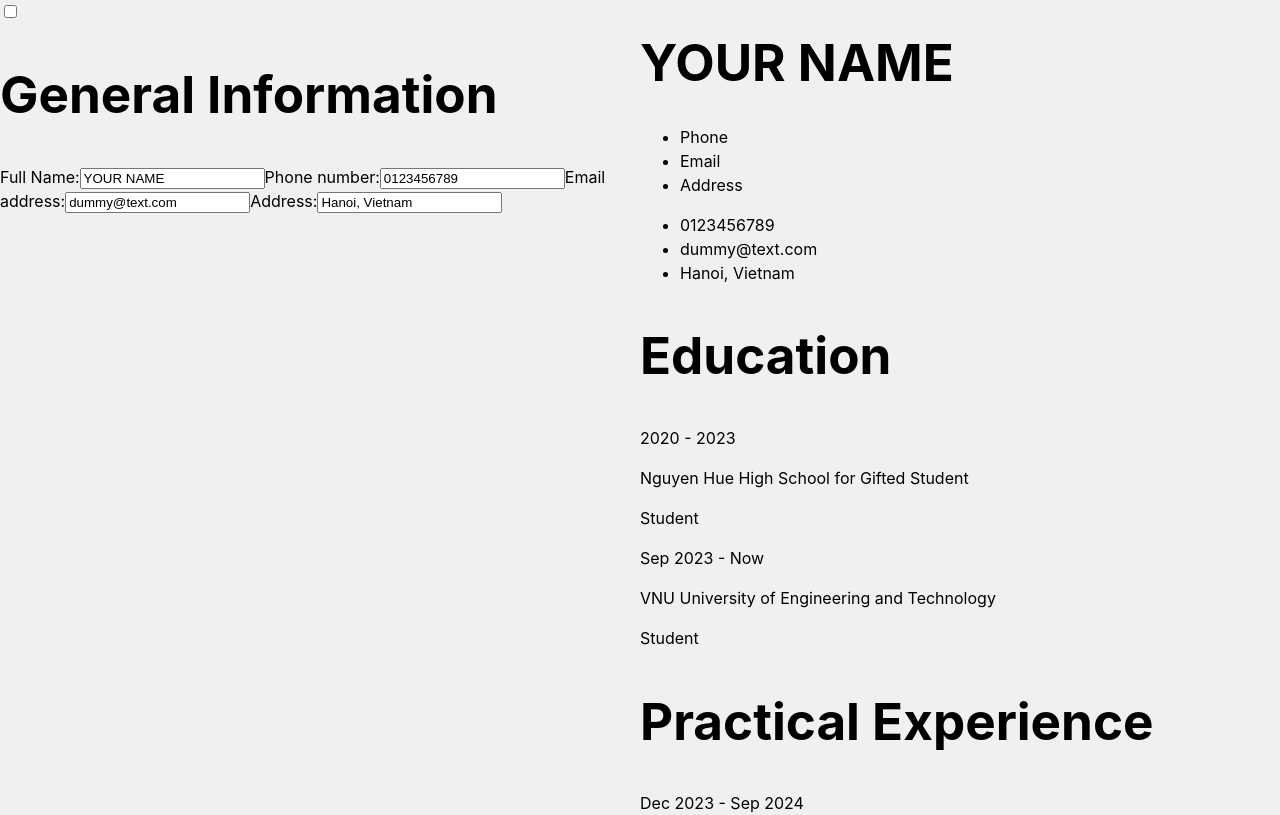
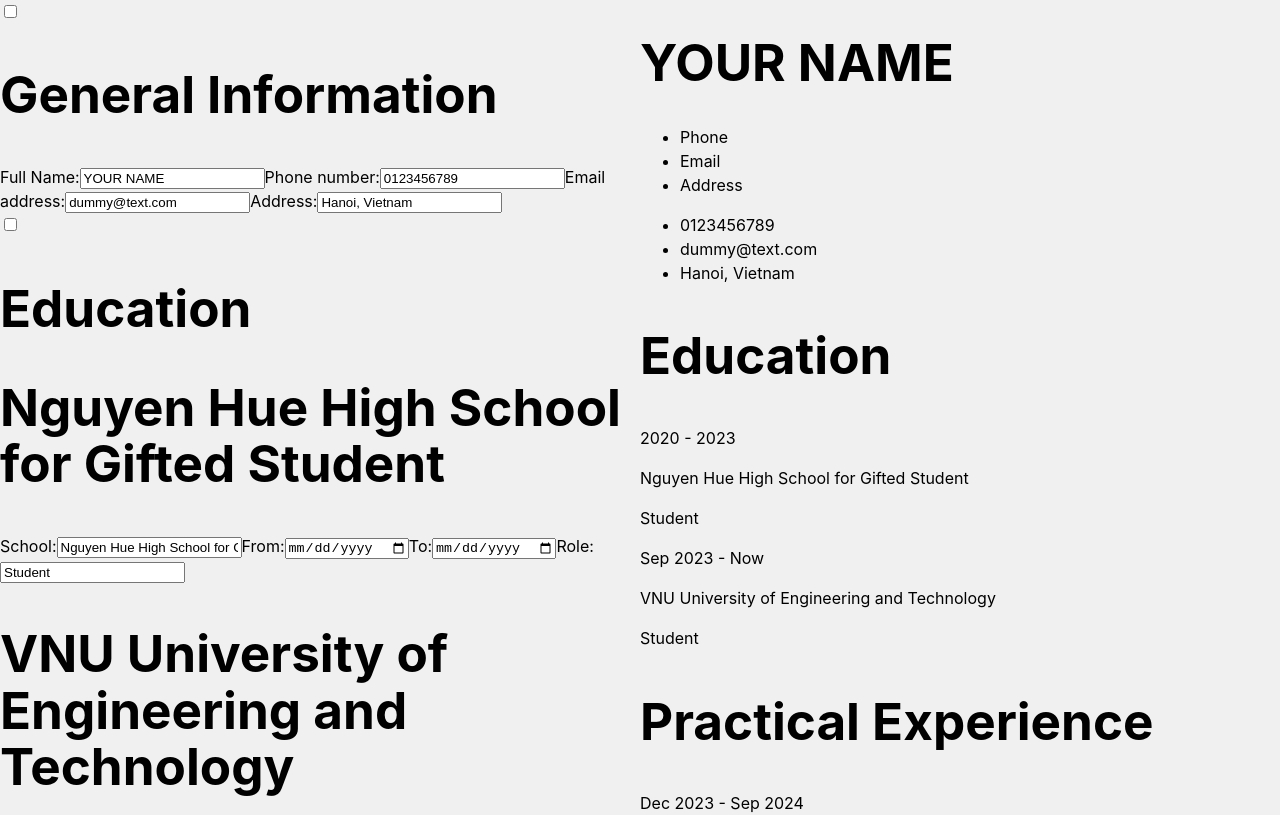
Before and after one commit to trandangduat/cv-application, a React (Vite) app: page / in a window 1280 px wide. Shown: the top 815 px of the page. Built offline with nearby package versions, Linux system fonts and the light colour scheme.

Commit message:
Add Education Section with basic form

```diff
--- a/src/App.jsx
+++ b/src/App.jsx
@@ -15,10 +15,38 @@ function App() {
       <Leftside
         fullName = {fullName}
         contactInfos = {contactInfos}
-        changeFullName = {(e) => setFullName(e.target.value)}
-        changePhoneNumber = {(e) => setContactInfos([e.target.value, contactInfos[1], contactInfos[2]])}
-        changeEmail = {(e) => setContactInfos([contactInfos[0], e.target.value, contactInfos[2]])}
-        changeAddress = {(e) => setContactInfos([contactInfos[0], contactInfos[1], e.target.value])}
+        educationalExperiences = {educationalExperiences}
+
+
+
+        changeFullName = {
+          (e) => setFullName(e.target.value)
+        }
+        changePhoneNumber = {
+          (e) => setContactInfos([e.target.value, contactInfos[1], contactInfos[2]])
+        }
+        changeEmail = {
+          (e) => setContactInfos([contactInfos[0], e.target.value, contactInfos[2]])
+        }
+        changeAddress = {
+          (e) => setContactInfos([contactInfos[0], contactInfos[1], e.target.value])
+        }
+        changeEducation = {
+          (e) => {
+            let index = e.target.parentElement.getAttribute("data-index");
+            // IMPORTANT:
+            // 'const newEducation = educationalExperiences;' doesn't work here
+            // because then 'newEducation' just references the existing array
+            const newEducation = [...educationalExperiences];
+            for (let i = 0; i < newEducation.length; i++) {
+              if (newEducation[i].id == index) {
+                newEducation[i][e.target.getAttribute("name")] = e.target.value;
+                break;
+              }
+            }
+            setEducationalExperiences(newEducation);
+          }
+        }
 
       />
       <Rightside
--- a/src/components/Leftside.jsx
+++ b/src/components/Leftside.jsx
@@ -1,27 +1,46 @@
+function Input (props) {
+  return (
+      <input
+        type = {props.type}
+        name = {props.name}
+        id = {props.name}
+        value = {props.value}
+        onChange = {props.onChange}
+      />
+  );
+}
+
 function GeneralInfo (props) {
   return (
     <form>
-      <label for = "full-name">Full Name:</label>
-      <input
-        type = "text" name = "full-name" id = "full-name"
+      <label htmlFor = "full-name">Full Name:</label>
+      <Input
+        type = "text"
+        name = "full-name"
         value = {props.fullName}
         onChange = {props.changeFullName}
       />
 
-      <label for = "phone-number">Phone number:</label>
-      <input type = "number" name = "phone-number" id = "phone-number"
+      <label htmlFor = "phone-number">Phone number:</label>
+      <Input
+        type = "number"
+        name = "phone-number"
         value = {props.contactInfos[0]}
         onChange={props.changePhoneNumber}
       />
 
-      <label for = "email">Email address:</label>
-      <input type = "email" name = "email" id = "email"
+      <label htmlFor = "email">Email address:</label>
+      <Input
+        type = "email"
+        name = "email"
         value = {props.contactInfos[1]}
         onChange = {props.changeEmail}
       />
 
-      <label for = "address">Address:</label>
-      <input type = "text" name = "address" id = "address"
+      <label htmlFor = "address">Address:</label>
+      <Input
+        type = "text"
+        name = "address"
         value = {props.contactInfos[2]}
         onChange = {props.changeAddress}
       />
@@ -29,7 +48,87 @@ function GeneralInfo (props) {
   );
 }
 
+function Place (props) {
+  return (
+    <form className = "place" data-index = {props.index}>
+      <h1>{props.school}</h1>
+
+      <label htmlFor = "school">School:</label>
+      <Input
+        type = "text"
+        name = "school"
+        value = {props.school}
+        onChange = {props.changeEducation}
+      />
+
+      <label htmlFor = "from">From:</label>
+      <Input
+        type = "date"
+        name = "from"
+        value = {props.from}
+        onChange = {props.changeEducation}
+      />
+
+      <label htmlFor = "to">To:</label>
+      <Input
+        type = "date"
+        name = "to"
+        value = {props.to}
+        onChange = {props.changeEducation}
+      />
+
+      <label htmlFor = "role">Role:</label>
+      <Input
+        type = "text"
+        name = "role"
+        value = {props.role}
+        onChange = {props.changeEducation}
+      />
+    </form>
+  );
+}
+
+function Education (props) {
+  return (
+    <>
+      {props.educationalExperiences.map((place) => {
+        return (
+          <Place
+            from = {place.from}
+            to = {place.to}
+            role = {place.role}
+            school = {place.school}
+            index = {place.id}
+            key = {place.id}
+            changeEducation = {props.changeEducation}
+          />
+        )
+      })}
+    </>
+  );
+}
+
 function Section (props) {
+  let content;
+  if (props.title == "General Information") {
+    content = (
+      <GeneralInfo
+        fullName = {props.fullName}
+        contactInfos = {props.contactInfos}
+        changeFullName = {props.changeFullName}
+        changePhoneNumber = {props.changePhoneNumber}
+        changeEmail = {props.changeEmail}
+        changeAddress = {props.changeAddress}
+      />
+    );
+  } else if (props.title == "Education") {
+    content = (
+      <Education
+        educationalExperiences = {props.educationalExperiences}
+        changeEducation = {props.changeEducation}
+      />
+    );
+  }
   return (
     <section className = "section">
       <div id = "header">
@@ -37,14 +136,7 @@ function Section (props) {
         <h1>{props.title}</h1>
       </div>
       <div id = "content">
-        <GeneralInfo
-          fullName = {props.fullName}
-          contactInfos = {props.contactInfos}
-          changeFullName = {props.changeFullName}
-          changePhoneNumber = {props.changePhoneNumber}
-          changeEmail = {props.changeEmail}
-          changeAddress = {props.changeAddress}
-        />
+        {content}
       </div>
     </section>
   );
@@ -63,6 +155,12 @@ function Leftside (props) {
         changeEmail = {props.changeEmail}
         changeAddress = {props.changeAddress}
       />
+      <Section
+        title = "Education"
+        key = "2"
+        educationalExperiences = {props.educationalExperiences}
+        changeEducation = {props.changeEducation}
+      />
     </div>
   );
 }
```
